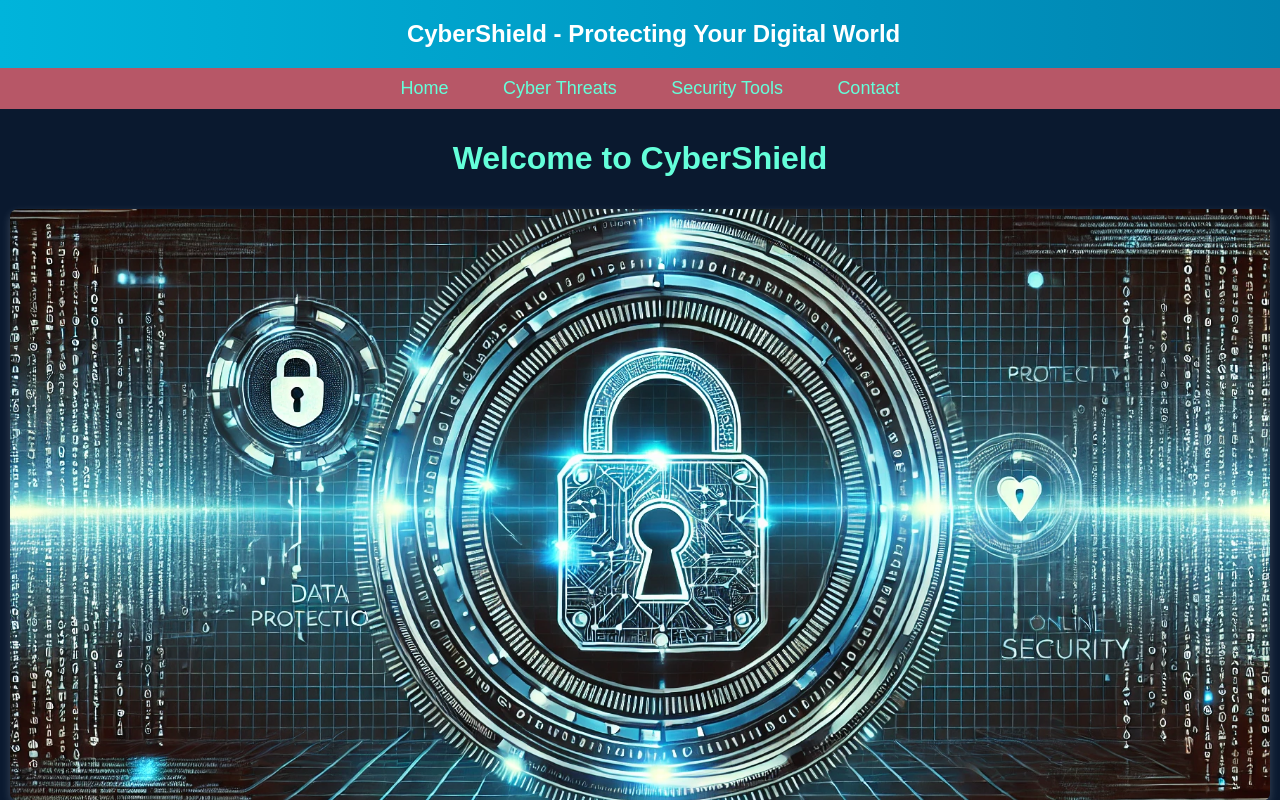
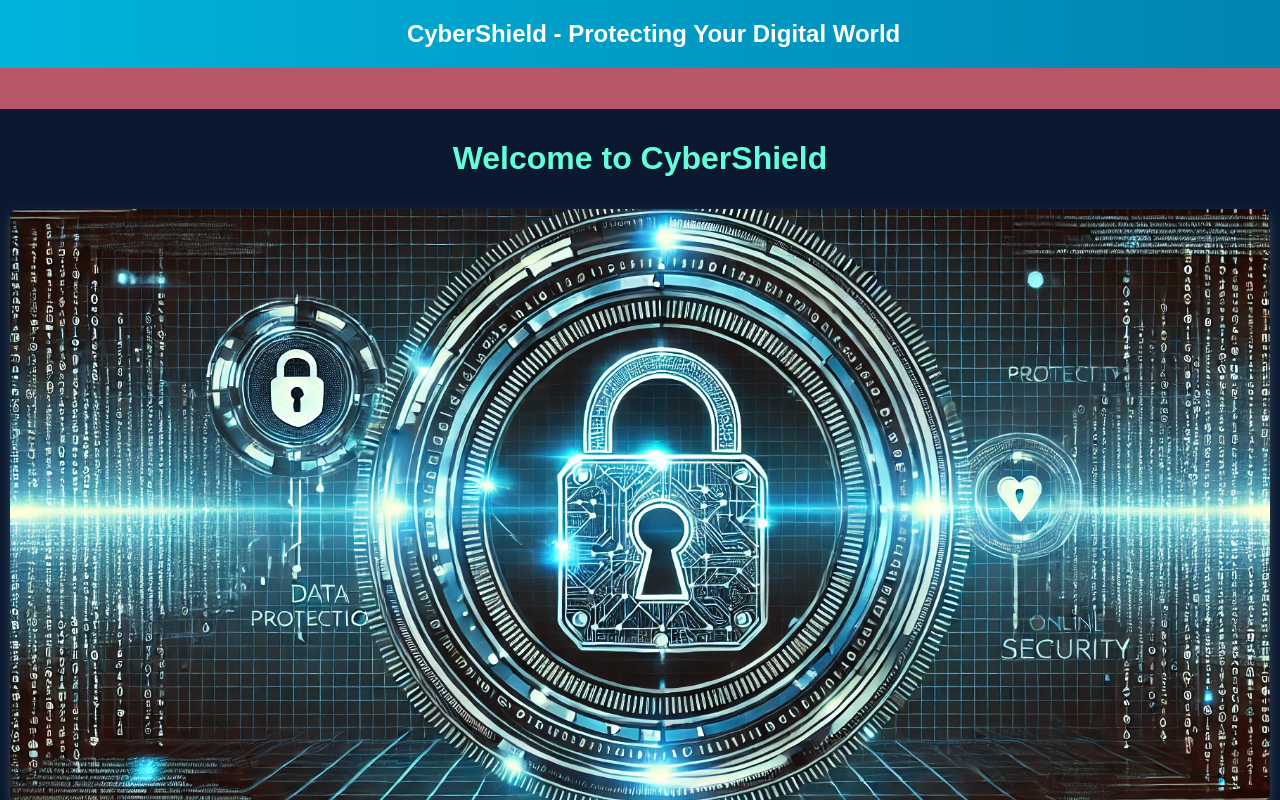
Before and after one commit to Laksh11-05/Devops_01, a Flask app: page / in a window 1280 px wide. Shown: the top 800 px of the page. Run offline with Flask 3, Linux system fonts and the light colour scheme.

Commit message:
Update style.css

```diff
--- a/static/css/style.css
+++ b/static/css/style.css
@@ -29,7 +29,7 @@
 }
 
 nav a {
-    color: #64ffda;
+    color: #B75767;
     text-decoration: none;
     font-size: 18px;
     margin: 10px;
```
